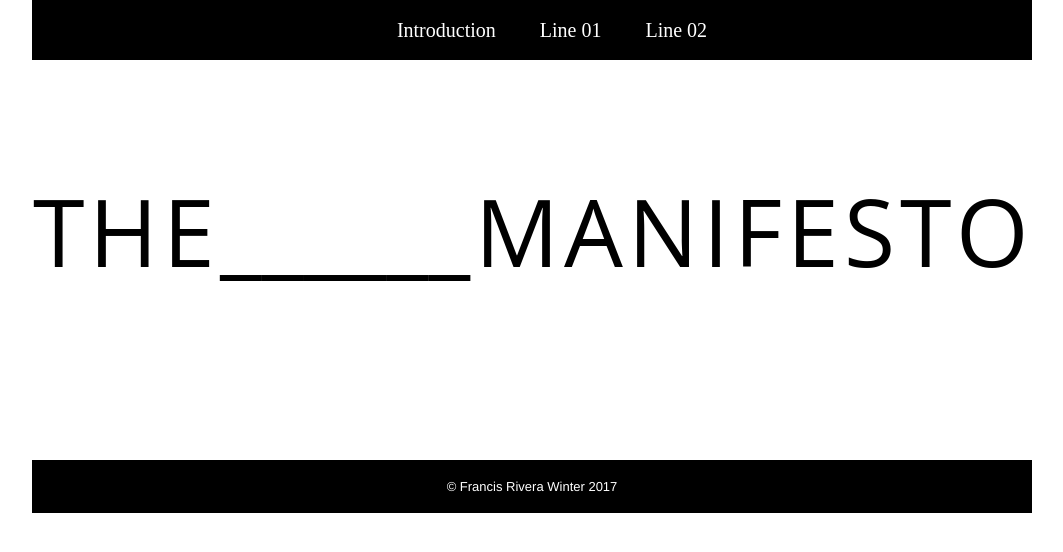
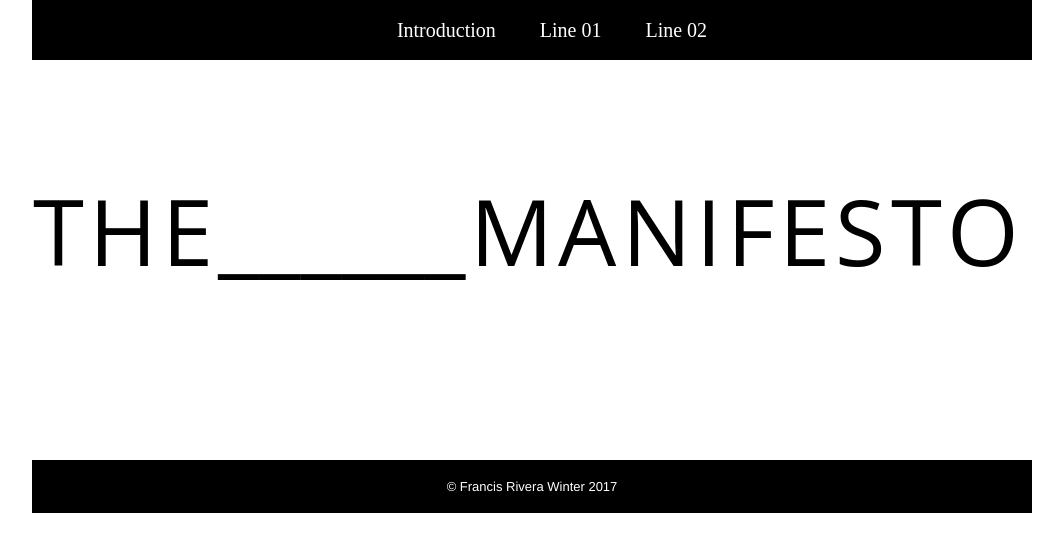
Before and after one commit to blackwing415/animation, a plain HTML site: page index.html in a window 1280 px wide. Shown: the whole page, without its empty margins (118-1181 px from the left). Drawn offline with Linux system fonts and the light colour scheme.

Commit message:
styleupdate

```diff
--- a/css/style.css
+++ b/css/style.css
@@ -70,7 +70,7 @@ padding: 0px 0 0 40px;
 .head p {
   display: inline-block;
   font-family: 'Open Sans';
-  font-size: 93px;
+  font-size: 92px;
   color: black;
   text-transform: uppercase;
   position: relative;
```
